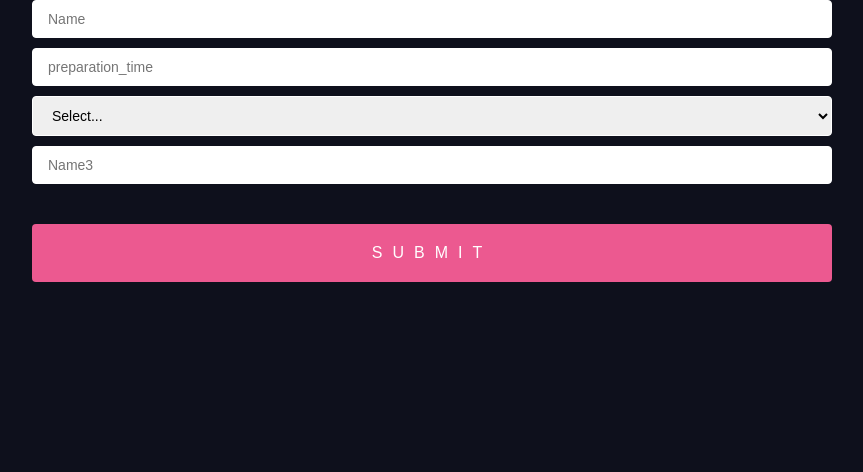
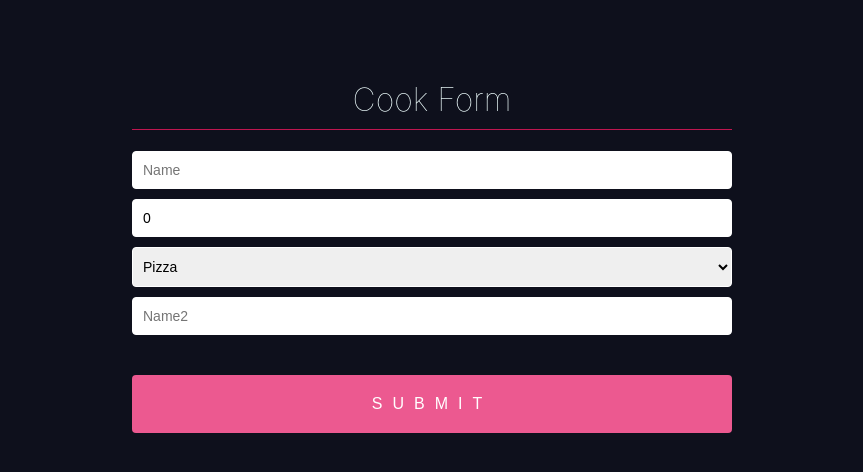
Before and after one commit to Jamisu/cookform, a React (Create React App) app: page / in a window 1280 px wide. Shown: the top 472 px of the page, without its empty margins (208-1071 px from the left). Built offline with nearby package versions, Linux system fonts and the light colour scheme.

Commit message:
minor changes, validation handling

```diff
--- a/src/App.tsx
+++ b/src/App.tsx
@@ -5,10 +5,10 @@ import "./styles.css";
 
 export default function App() {
   const { register, handleSubmit, unregister, formState: { errors } } = useForm();
-  const [dish, updateDish] = useState<string>('');
+  const [dish, updateDish] = useState<string>('Pizza');
   const errorMsg = {
     req: 'this field is required',
-    num: 'should be grater than one minute'
+    num: 'should be grater than zero'
   }
   const onSubmit = handleSubmit((data) => {
     console.log('SUBMIT', data)
@@ -22,29 +22,40 @@ export default function App() {
     }
   }
 
-  function onDishTypeChange(targetValue:any) {
+  function onDishTypeChange(targetValue:string) {
     unregister("Dish");
     updateDish(targetValue);
   }
 
+  console.log("errors", errors);
+
   return (
     <form onSubmit={onSubmit}>
+      <h1>
+        Cook Form
+      </h1>
       <input type="text" placeholder="Name" {...register("Name", {required: errorMsg.req})} />
-      <input type="number" placeholder="preparation_time" {...register("preparation_time",
+      {errors.Name && <div className="error">{errors.Name.message}</div>}
+
+      <input type="number" defaultValue="0" placeholder="preparation_time" {...register("preparation_time",
         { min: {
           value: 1,
           message: errorMsg.num
         },
         required: errorMsg.req
       })} />
-      <select {...register("type", {required: errorMsg.req, onChange: (e) => onDishTypeChange(e.target.value)})}>
-        <option value="">Select...</option>
+      {errors.preparation_time && <div className="error">{errors.preparation_time.message}</div>}
+
+      <select placeholder="Enter your name" {...register("type", {required: errorMsg.req, onChange: (e) => onDishTypeChange(e.target.value)})}>
         <option value="Pizza">Pizza</option>
         <option value="Soup">Soup</option>
         <option value="Sandwich">Sandwich</option>
       </select>
+
       {returnOptions()}
+
       <input type="submit" />
+
     </form>
   );
 }
--- a/src/styles.css
+++ b/src/styles.css
@@ -7,16 +7,17 @@ body {
   }
 
   form {
-    max-width: 800px;
+    max-width: 600px;
     margin: 0 auto;
   }
 
   h1 {
     margin-top: 80px;
     font-weight: 100;
+    color: azure;
     text-align: center;
     padding-bottom: 10px;
-    border-bottom: 1px solid rgb(79, 98, 148);
+    border-bottom: 1px solid #bf1650;
   }
 
   .form {
@@ -41,8 +42,8 @@ body {
     width: 100%;
     border-radius: 4px;
     border: 1px solid white;
-    padding: 10px 15px;
-    margin-bottom: 10px;
+    padding: 10px 10px;
+    margin-top: 10px;
     font-size: 14px;
   }
 
@@ -53,19 +54,14 @@ body {
     border-radius: 4px;
     background-color: white;
     padding: 10px 15px;
-    margin-bottom: 10px;
+    margin-top: 10px;
     font-size: 14px;
-  }
-
-  .IceCreamType {
-    color: black;
   }
 
   label {
     line-height: 2;
     text-align: left;
     display: block;
-    margin-bottom: 13px;
     margin-top: 20px;
     color: white;
     font-size: 14px;
@@ -131,11 +127,22 @@ body {
     font-weight: 400;
     background: white;
     color: black;
-    padding: 10px 15px;
+    padding: 10px 0px;
     border-radius: 4px;
     position: fixed;
     top: 20px;
     right: 20px;
+  }
+
+  .error {
+    color: red;
+    text-transform: lowercase;
+    border: none;
+    font-size: 16px;
+    font-weight: 100;
+    letter-spacing: 2px;
+    margin: 0;
+    padding: 0;
   }
 
   select {
@@ -144,7 +151,7 @@ body {
     width: 100%;
     border-radius: 4px;
     border: 1px solid white;
-    padding: 10px 15px;
-    margin-bottom: 10px;
+    padding: 10px 6px;
+    margin-top: 10px;
     font-size: 14px;
   }
```
